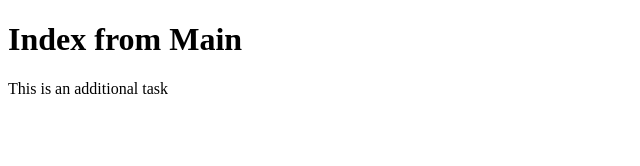
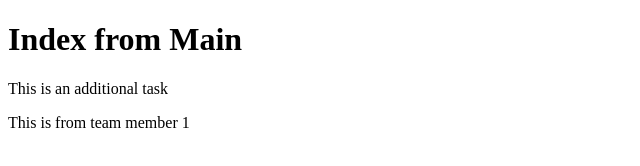
Before and after one commit to profrbazur/Git-Demo, a plain HTML site: page index.html in a window 1280 px wide. Shown: the whole page, without its empty margins (0-640 px from the left). Drawn offline with Linux system fonts and the light colour scheme.

Commit message:
New updates for capstone

```diff
--- a/index.html
+++ b/index.html
@@ -15,5 +15,6 @@
   <body>
     <h1>Index from Main</h1>
     <p>This is an additional task</p>
+    <p>This is from team member 1</p>
   </body>
 </html>
```
Also changed, not shown: services.html (+1 -0 lines).
